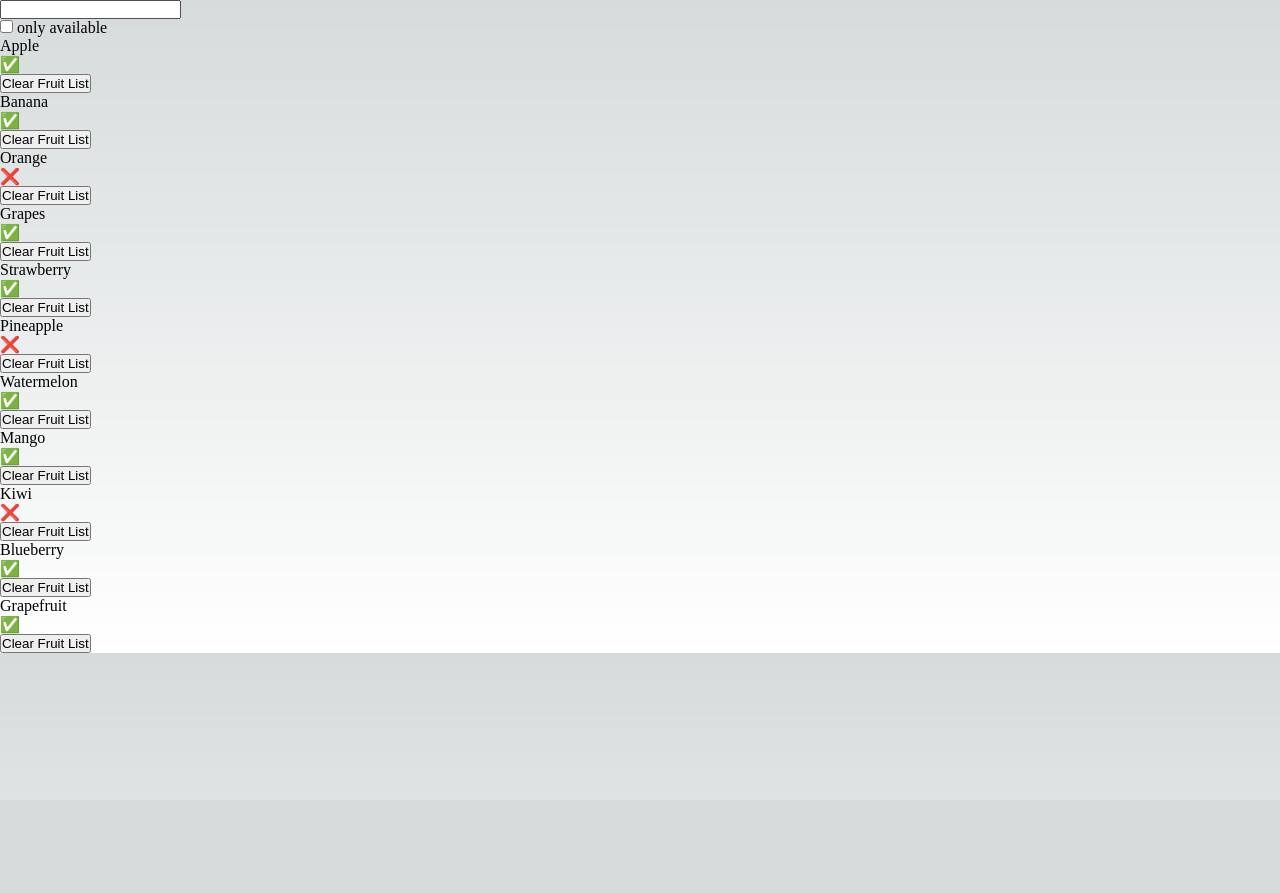
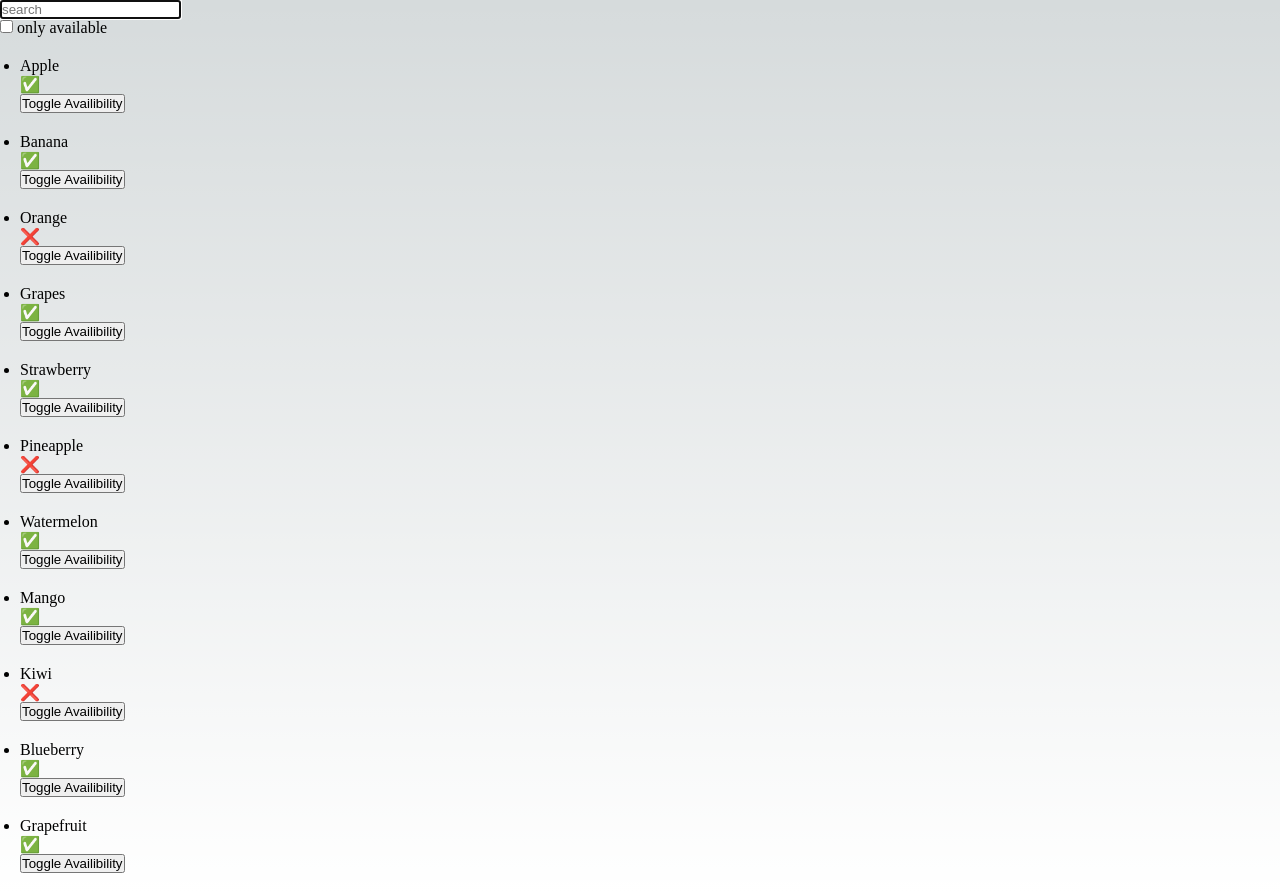
Before and after one commit to tannazma/fruit-state, a Next.js app: page /fruit-page in a window 1280 px wide. Before the commit the page ends 800 px from the top, so only its background shows below. Built offline with nearby package versions, Linux system fonts and the light colour scheme.

Commit message:
make it non case sensitive+style

```diff
--- a/src/pages/fruit-page.tsx
+++ b/src/pages/fruit-page.tsx
@@ -33,19 +33,21 @@ const FruitList = () => {
 
   return (
     <>
-      <input value={getSearchText} onInput={inputSearch} />
+      <input placeholder="search" value={getSearchText} onInput={inputSearch} autoFocus/>
       <br />
       <input type="checkbox" onChange={toggleCheckBox} /> only available
       <ul>
         {getFruitList
-          .filter((fruit) => fruit.name.includes(getSearchText))
+          .filter((fruit) =>
+            fruit.name.toLowerCase().includes(getSearchText.toLowerCase())
+          )
           .filter((fruit) => (getCheckBox ? fruit.isAvailable === true : true))
           .map((fruit) => (
-            <li key={fruit.id}>
+            <li key={fruit.id} style={{margin:20}}>
               {fruit.name}
               <p>{fruit.isAvailable ? "✅" : "❌"}</p>
               <button onClick={() => toggleAvailability(fruit.id)}>
-                Clear Fruit List
+                Toggle Availibility
               </button>
             </li>
           ))}
```
